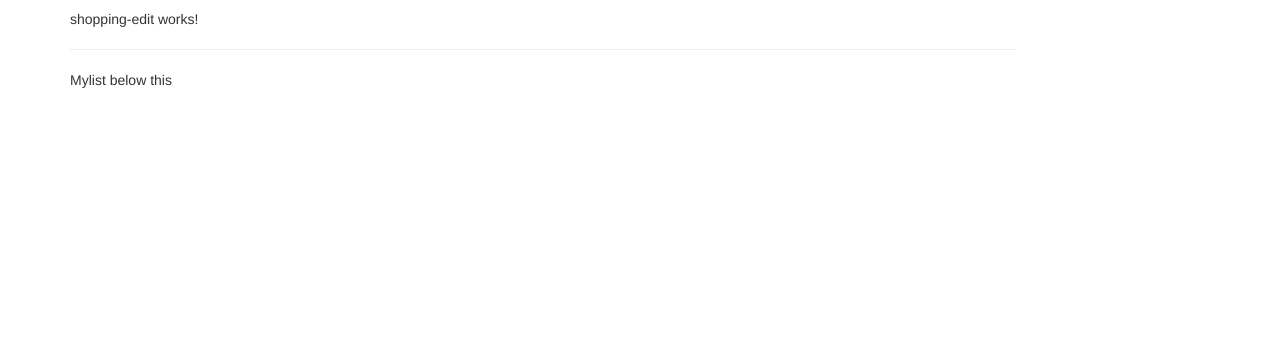
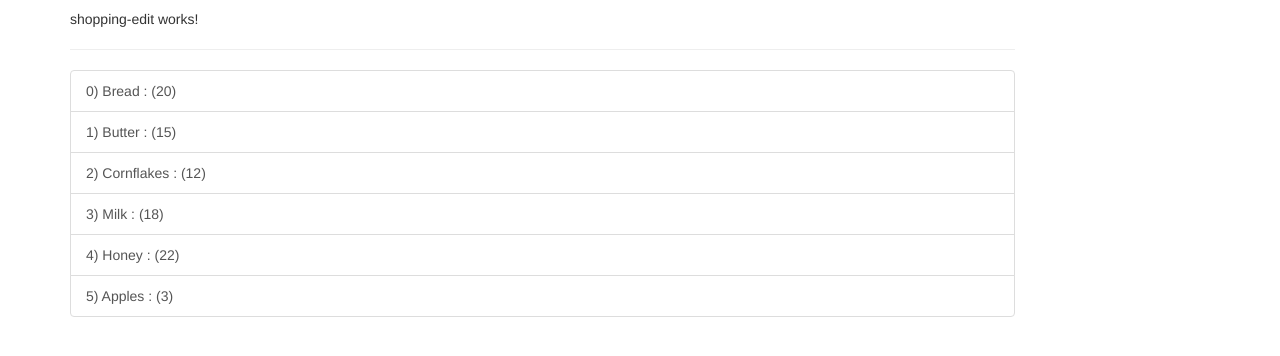
Before and after one commit to ravczar/Udemy, an Angular app in the folder UdemyApp/: page / in a window 1280 px wide. Shown: the part 310-666 px from the top of the page. Built offline with nearby package versions, Linux system fonts and the light colour scheme.

Commit message:
Add: ingredient model, add ingredient-list html list

```diff
--- /dev/null
+++ b/UdemyApp/src/app/shared/ingredient.model.ts
@@ -0,0 +1,6 @@
+export class Ingredient {
+
+    constructor(public name:string, public amount:number){
+    }
+
+}
--- a/UdemyApp/src/app/shopping-list/shopping-list.component.html
+++ b/UdemyApp/src/app/shopping-list/shopping-list.component.html
@@ -2,6 +2,12 @@
     <div class="col-xs-10">
         <app-shopping-edit></app-shopping-edit>
         <hr>
-        <p>Mylist below this</p>
+        <ul class="list-group">
+            <a
+                class="list-group-item"
+                style="cursor: pointer"
+                *ngFor="let ingredient of ingredients; let i = index"
+            >{{i}}) {{ingredient.name}} : ({{ingredient.amount}})</a>
+        </ul>
     </div>
 </div>
--- a/UdemyApp/src/app/shopping-list/shopping-list.component.ts
+++ b/UdemyApp/src/app/shopping-list/shopping-list.component.ts
@@ -1,4 +1,5 @@
 import { Component, OnInit } from '@angular/core';
+import { Ingredient } from '../shared/ingredient.model';
 
 @Component({
   selector: 'app-shopping-list',
@@ -6,8 +7,16 @@ import { Component, OnInit } from '@angular/core';
   styleUrls: ['./shopping-list.component.css']
 })
 export class ShoppingListComponent implements OnInit {
+  public ingredients: Array<Ingredient> = new Array<Ingredient>();
 
-  constructor() { }
+  constructor() {
+    this.ingredients.push(new Ingredient('Bread', 20));
+    this.ingredients.push(new Ingredient('Butter', 15));
+    this.ingredients.push(new Ingredient('Cornflakes', 12));
+    this.ingredients.push(new Ingredient('Milk', 18));
+    this.ingredients.push(new Ingredient('Honey', 22));
+    this.ingredients.push(new Ingredient('Apples', 3));
+  }
 
   ngOnInit(): void {
   }
```
